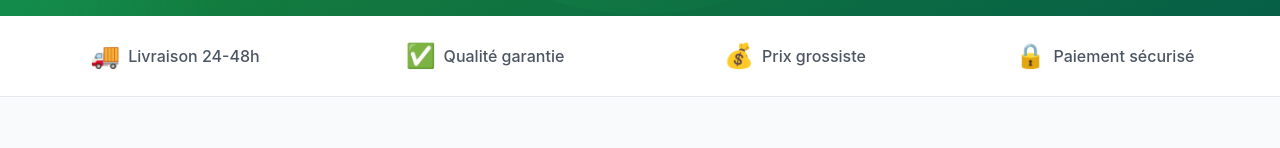
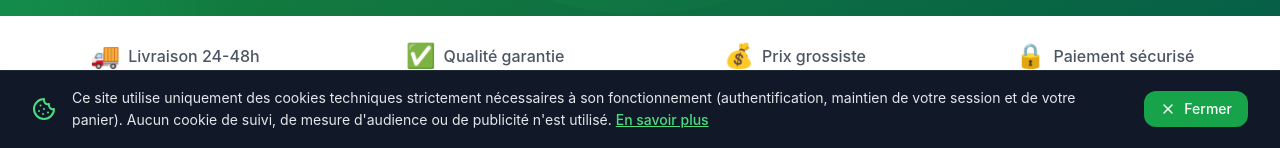
Before and after one commit to Neruaka/JanaDistribution, a React (Vite) app in the folder frontend/: page / in a window 1280 px wide. Shown: the part 652-800 px from the top of the page. Built offline with nearby package versions, Linux system fonts and the light colour scheme; no server answers.

Commit message:
feat(rgpd): CNIL-compliant cookie info banner - technical cookies only, dismissible (no consent required)

```diff
--- a/frontend/src/App.jsx
+++ b/frontend/src/App.jsx
@@ -20,6 +20,7 @@ import { SettingsProvider } from './contexts/SettingsContext';
 import PrivateRoute from './components/PrivateRoute';
 import CartDrawer from './components/CartDrawer';
 import PublicLayout from './components/PublicLayout';
+import CookieBanner from './components/CookieBanner';
 
 // Pages publiques
 import HomePage from './pages/HomePage';
@@ -105,6 +106,9 @@ function App() {
           <AnimatePresence>
             <CartDrawer />
           </AnimatePresence>
+
+          {/* Bandeau d'information cookies (CNIL - cookies techniques uniquement) */}
+          <CookieBanner />
 
           {/* Routes */}
           <Routes>
--- /dev/null
+++ b/frontend/src/components/CookieBanner.jsx
@@ -0,0 +1,70 @@
+/**
+ * Bandeau d'information cookies (CNIL)
+ * @description Bandeau informatif (sans consentement requis) car Jana Distribution
+ * n'utilise que des cookies/stockages techniques strictement nécessaires
+ * (authentification, session panier). Aucun cookie de mesure d'audience,
+ * de publicité ou de traçage tiers n'est utilisé.
+ * @location frontend/src/components/CookieBanner.jsx
+ */
+
+import { useState, useEffect } from 'react';
+import { Link } from 'react-router-dom';
+import { Cookie, X } from 'lucide-react';
+
+const STORAGE_KEY = 'jana_cookie_banner_dismissed';
+
+const CookieBanner = () => {
+  const [dismissed, setDismissed] = useState(true);
+
+  useEffect(() => {
+    try {
+      const alreadyDismissed = localStorage.getItem(STORAGE_KEY) === 'true';
+      setDismissed(alreadyDismissed);
+    } catch {
+      // localStorage indisponible (mode privé strict, etc.) : on affiche le bandeau
+      setDismissed(false);
+    }
+  }, []);
+
+  const handleDismiss = () => {
+    try {
+      localStorage.setItem(STORAGE_KEY, 'true');
+    } catch {
+      // Ignoré : le bandeau réapparaîtra simplement à la prochaine visite
+    }
+    setDismissed(true);
+  };
+
+  if (dismissed) return null;
+
+  return (
+    <div
+      role="region"
+      aria-label="Information sur l'utilisation des cookies"
+      className="fixed bottom-0 inset-x-0 z-50 bg-gray-900 text-gray-200 border-t border-gray-800 shadow-lg"
+    >
+      <div className="max-w-7xl mx-auto px-4 py-4 sm:px-6 lg:px-8 flex flex-col sm:flex-row items-start sm:items-center gap-3 sm:gap-4">
+        <Cookie className="w-6 h-6 text-green-400 flex-shrink-0" aria-hidden="true" />
+        <p className="text-sm leading-relaxed flex-1">
+          Ce site utilise uniquement des cookies techniques strictement nécessaires à son
+          fonctionnement (authentification, maintien de votre session et de votre panier).
+          Aucun cookie de suivi, de mesure d'audience ou de publicité n'est utilisé.{' '}
+          <Link to="/confidentialite" className="text-green-400 hover:text-green-300 underline font-medium">
+            En savoir plus
+          </Link>
+        </p>
+        <button
+          type="button"
+          onClick={handleDismiss}
+          aria-label="Fermer le bandeau d'information sur les cookies"
+          className="self-end sm:self-center flex-shrink-0 inline-flex items-center gap-2 px-4 py-2 bg-green-600 text-white rounded-xl hover:bg-green-700 transition-colors text-sm font-medium"
+        >
+          <X className="w-4 h-4" aria-hidden="true" />
+          Fermer
+        </button>
+      </div>
+    </div>
+  );
+};
+
+export default CookieBanner;
```
